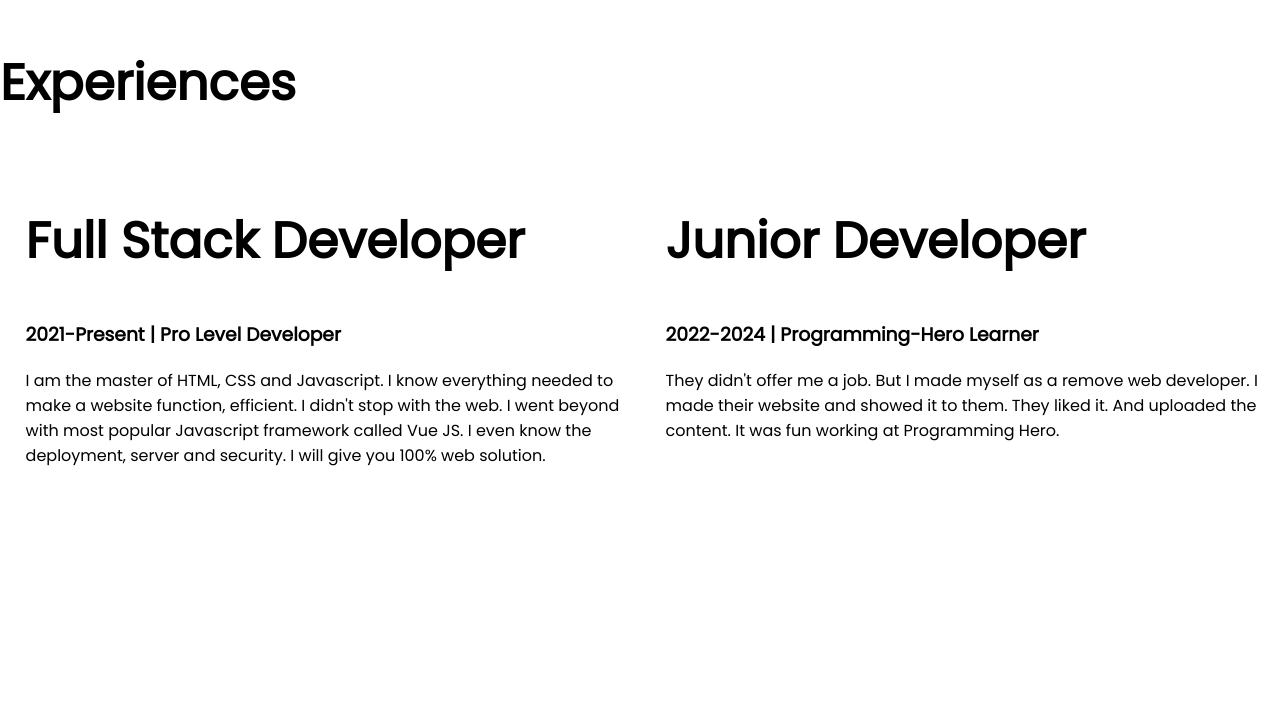
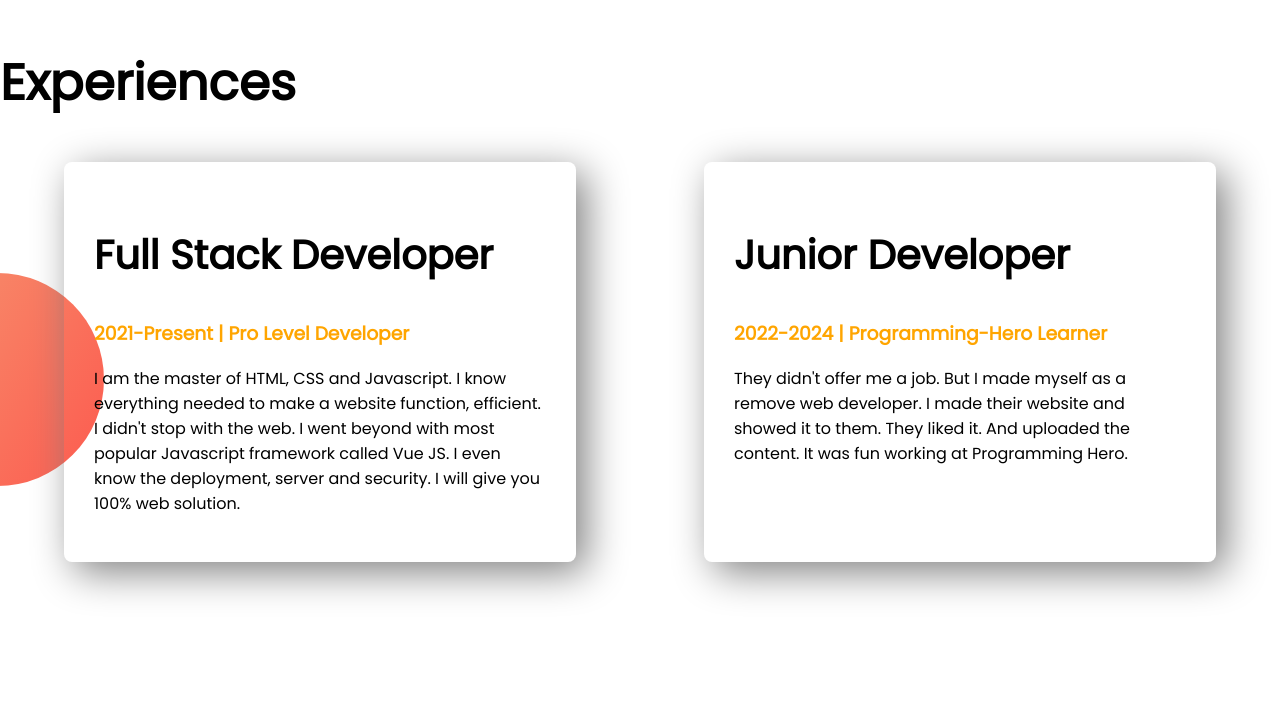
Before and after one commit to SumonsNote/module-04-portfolio, a plain HTML site: page index.html in a window 1280 px wide. Shown: the part 1330-2042 px from the top of the page. Before the commit the page ends 1964 px from the top, so only its background shows below. Drawn offline with Linux system fonts and the light colour scheme.

Commit message:
last-section

```diff
--- a/index.html
+++ b/index.html
@@ -40,14 +40,14 @@
     <section class="experieces-area">
         <h1>Experiences</h1>
         <div class="flexible-container">
-            <div class="half-width">
-                <h1>Full Stack Developer</h1>
-                <h3>2021-Present | Pro Level Developer</h3>
+            <div class="experiences-item">
+                <h2>Full Stack Developer</h2>
+                <h3 class="orange-color">2021-Present | Pro Level Developer</h3>
                 <p>I am the master of HTML, CSS and Javascript. I know everything needed to make a website function, efficient. I didn't stop with the web. I went beyond with most popular Javascript framework called Vue JS. I even know the deployment, server and security. I will give you 100% web solution.</p>
             </div>
-            <div class="half-width">
-                <h1>Junior Developer</h1>
-                <h3>2022-2024 | Programming-Hero Learner</h3>
+            <div class="experiences-item">
+                <h2>Junior Developer</h2>
+                <h3 class="orange-color">2022-2024 | Programming-Hero Learner</h3>
                 <p>They didn't offer me a job. But I made myself as a remove web developer. I made their website and showed it to them. They liked it. And uploaded the content. It was fun working at Programming Hero.</p>
             </div>
         </div>
--- a/style.css
+++ b/style.css
@@ -4,6 +4,9 @@
 }
 h1 {
   font-size: 50px;
+}
+h2 {
+    font-size: 40px;
 }
 .orange-color {
   color: orange;
@@ -15,6 +18,19 @@
 .half-width {
   width: 50%;
   padding-left: 2%;
+}
+.experiences-item {
+    box-shadow: 10px 10px 40px gray;
+    width: 40%;
+    margin-left: 5%;
+    margin-right: 5%;
+    padding: 30px;
+    border-radius: 8px;
+}
+.experieces-area {
+    background-image: url(images/exp-bg.png);
+    background-repeat: no-repeat;
+    background-position: left;
 }
 .half-width img {
   width: 85%;
```
